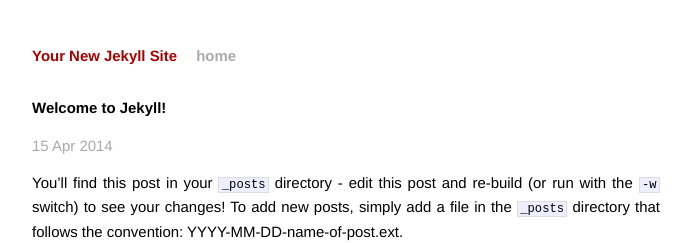
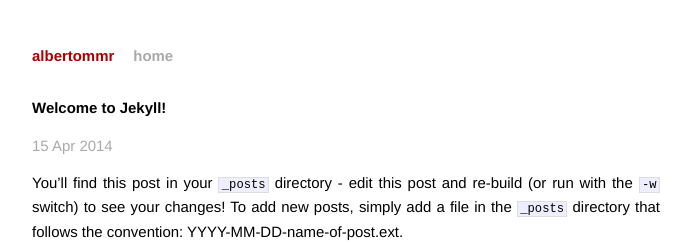
Before and after one commit to threkk/threkk.github.io, a Jekyll site: the page built from _posts/2014-04-15-welcome-to-jekyll.markdown, in a window 1280 px wide. Shown: the top 243 px of the page, without its empty margins (294-985 px from the left). Built offline with Jekyll 4.4.1, drawn with Linux system fonts in a browser that asks for light colours; Markdown is read by kramdown in place of the engine named in the settings.

Commit message:
Configuration file edited. Setting up the CNAME.

```diff
--- /dev/null
+++ b/CNAME
@@ -0,0 +1 @@
+beta.albertommr.com
--- a/_config.yml
+++ b/_config.yml
@@ -1,3 +1,4 @@
-name: Your New Jekyll Site
+name: albertommr
 markdown: redcarpet
 pygments: true
+timezone: Europe/Amsterdam
```
Also changed, not shown: 4 other files.
